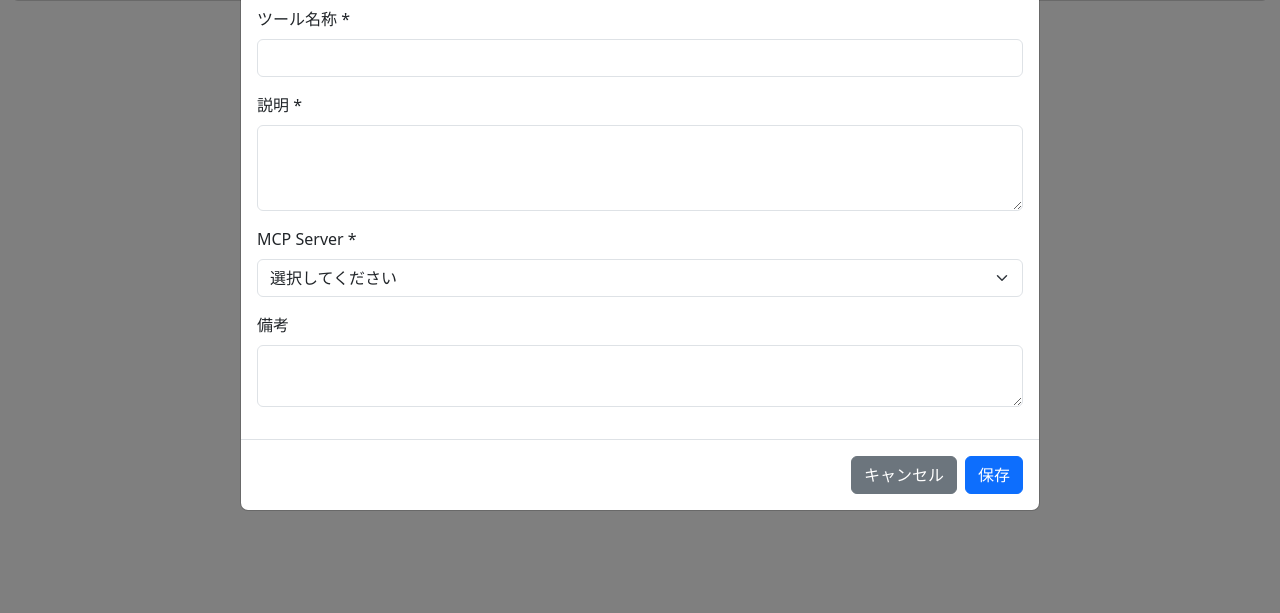
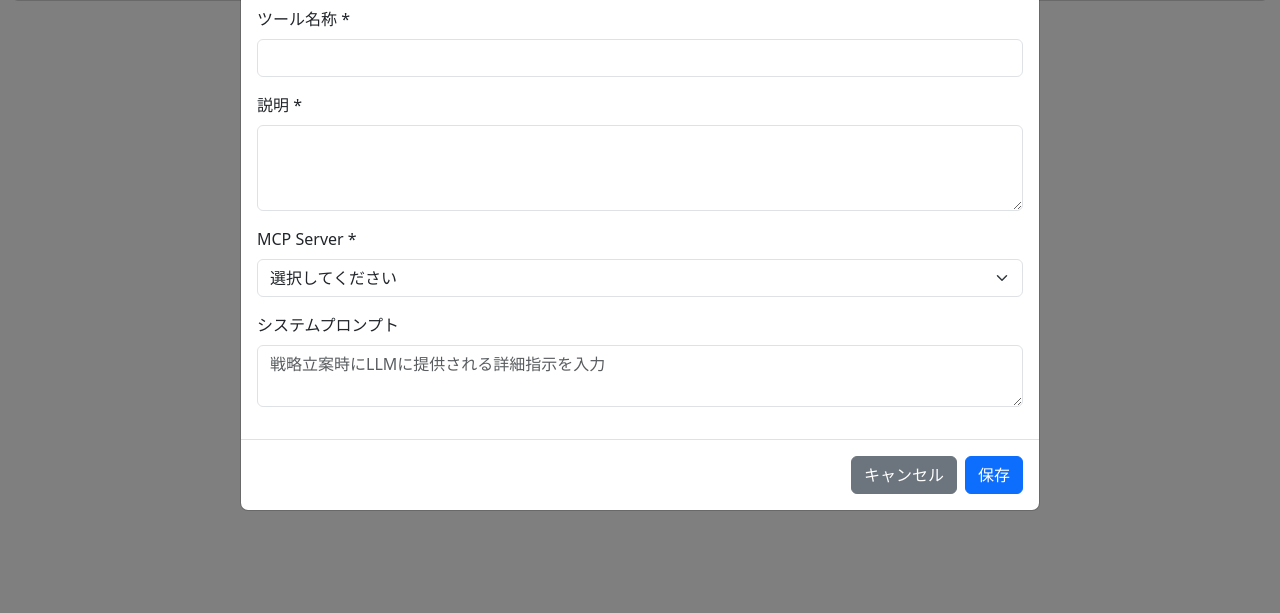
Before and after one commit to takehig/MCP-Management, a FastAPI app: page / in a window 1280 px wide, after a click on "新規追加". Shown: the part 187-800 px from the top of the page. Run offline with FastAPI, Linux system fonts and the light colour scheme; data that the repository does not hold is empty.

Commit message:
[FEATURE] MCP-Management 管理画面改修 remarks → system_prompt
- main.py: API・モデル・SQL文 remarks → system_prompt 修正
- templates/index.html: UI表示 備考 → システムプロンプト 修正
- static/js/main.js: JavaScript remarks → system_prompt 修正
- プレースホルダー追加: 戦略立案時にLLMに提供される詳細指示

```diff
--- a/main.py
+++ b/main.py
@@ -21,14 +21,14 @@ class MCPTool(BaseModel):
     tool_name: str
     description: str
     mcp_server_name: Optional[str] = None
-    remarks: Optional[str] = None
+    system_prompt: Optional[str] = None
 
 class MCPToolResponse(BaseModel):
     tool_key: str
     tool_name: str
     description: str
     mcp_server_name: Optional[str]
-    remarks: Optional[str]
+    system_prompt: Optional[str]
     created_at: datetime
     updated_at: datetime
 
@@ -78,11 +78,11 @@ async def create_tool(tool: MCPTool):
     conn = await get_db_connection()
     try:
         query = """
-            INSERT INTO mcp_tools (tool_key, tool_name, description, mcp_server_name, remarks, created_at, updated_at)
+            INSERT INTO mcp_tools (tool_key, tool_name, description, mcp_server_name, system_prompt, created_at, updated_at)
             VALUES ($1, $2, $3, $4, $5, CURRENT_TIMESTAMP, CURRENT_TIMESTAMP)
             RETURNING *
         """
-        row = await conn.fetchrow(query, tool.tool_key, tool.tool_name, tool.description, tool.mcp_server_name, tool.remarks)
+        row = await conn.fetchrow(query, tool.tool_key, tool.tool_name, tool.description, tool.mcp_server_name, tool.system_prompt)
         return dict(row)
     except asyncpg.UniqueViolationError:
         raise HTTPException(status_code=400, detail="Tool key already exists")
@@ -96,11 +96,11 @@ async def update_tool(tool_key: str, tool: MCPTool):
     try:
         query = """
             UPDATE mcp_tools
-            SET tool_name = $2, description = $3, mcp_server_name = $4, remarks = $5, updated_at = CURRENT_TIMESTAMP
+            SET tool_name = $2, description = $3, mcp_server_name = $4, system_prompt = $5, updated_at = CURRENT_TIMESTAMP
             WHERE tool_key = $1
             RETURNING *
         """
-        row = await conn.fetchrow(query, tool_key, tool.tool_name, tool.description, tool.mcp_server_name, tool.remarks)
+        row = await conn.fetchrow(query, tool_key, tool.tool_name, tool.description, tool.mcp_server_name, tool.system_prompt)
         if not row:
             raise HTTPException(status_code=404, detail="Tool not found")
         return dict(row)
--- a/static/js/main.js
+++ b/static/js/main.js
@@ -31,7 +31,7 @@ function renderTable() {
             <td>${tool.tool_name}</td>
             <td>${truncateText(tool.description, 100)}</td>
             <td><span class="badge bg-secondary">${tool.mcp_server_name || 'Unknown'}</span></td>
-            <td>${tool.remarks || ''}</td>
+            <td>${tool.system_prompt || ''}</td>
             <td>${formatDateTime(tool.updated_at)}</td>
             <td>
                 <button class="btn btn-sm btn-outline-primary me-1" onclick="editTool('${tool.tool_key}')">
@@ -48,7 +48,7 @@ function renderTable() {
 
 // テーブルソート機能
 function sortTable(columnIndex) {
-    const columns = ['tool_key', 'tool_name', 'description', 'mcp_server_name', 'remarks', 'updated_at'];
+    const columns = ['tool_key', 'tool_name', 'description', 'mcp_server_name', 'system_prompt', 'updated_at'];
     const column = columns[columnIndex];
 
     if (sortColumn === columnIndex) {
@@ -98,7 +98,7 @@ async function saveTool() {
         tool_name: document.getElementById('addToolName').value,
         description: document.getElementById('addDescription').value,
         mcp_server_name: document.getElementById('addMcpServer').value,
-        remarks: document.getElementById('addRemarks').value || null
+        system_prompt: document.getElementById('addSystemPrompt').value || null
     };
 
     try {
@@ -132,7 +132,7 @@ function editTool(toolKey) {
     document.getElementById('editToolName').value = tool.tool_name;
     document.getElementById('editDescription').value = tool.description;
     document.getElementById('editMcpServer').value = tool.mcp_server_name || '';
-    document.getElementById('editRemarks').value = tool.remarks || '';
+    document.getElementById('editSystemPrompt').value = tool.system_prompt || '';
 
     new bootstrap.Modal(document.getElementById('editModal')).show();
 }
@@ -145,7 +145,7 @@ async function updateTool() {
         tool_name: document.getElementById('editToolName').value,
         description: document.getElementById('editDescription').value,
         mcp_server_name: document.getElementById('editMcpServer').value,
-        remarks: document.getElementById('editRemarks').value || null
+        system_prompt: document.getElementById('editSystemPrompt').value || null
     };
 
     try {
--- a/templates/index.html
+++ b/templates/index.html
@@ -47,7 +47,7 @@
                                             MCP Server <span class="sort-icon" id="sort3"></span>
                                         </th>
                                         <th class="sortable" onclick="sortTable(4)">
-                                            備考 <span class="sort-icon" id="sort4"></span>
+                                            システムプロンプト <span class="sort-icon" id="sort4"></span>
                                         </th>
                                         <th class="sortable" onclick="sortTable(5)">
                                             更新日時 <span class="sort-icon" id="sort5"></span>
@@ -98,8 +98,8 @@
                             </select>
                         </div>
                         <div class="mb-3">
-                            <label for="addRemarks" class="form-label">備考</label>
-                            <textarea class="form-control" id="addRemarks" rows="2"></textarea>
+                            <label for="addSystemPrompt" class="form-label">システムプロンプト</label>
+                            <textarea class="form-control" id="addSystemPrompt" rows="2" placeholder="戦略立案時にLLMに提供される詳細指示を入力"></textarea>
                         </div>
                     </form>
                 </div>
@@ -143,8 +143,8 @@
                             </select>
                         </div>
                         <div class="mb-3">
-                            <label for="editRemarks" class="form-label">備考</label>
-                            <textarea class="form-control" id="editRemarks" rows="2"></textarea>
+                            <label for="editSystemPrompt" class="form-label">システムプロンプト</label>
+                            <textarea class="form-control" id="editSystemPrompt" rows="2" placeholder="戦略立案時にLLMに提供される詳細指示を入力"></textarea>
                         </div>
                     </form>
                 </div>
```
